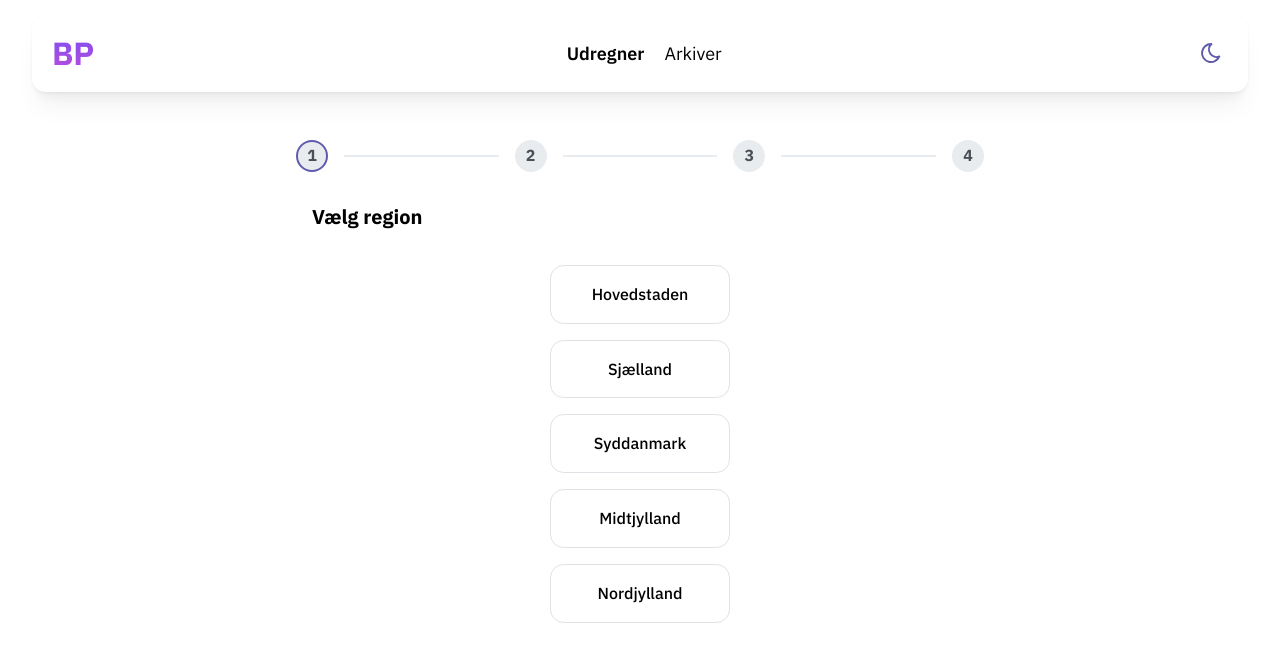
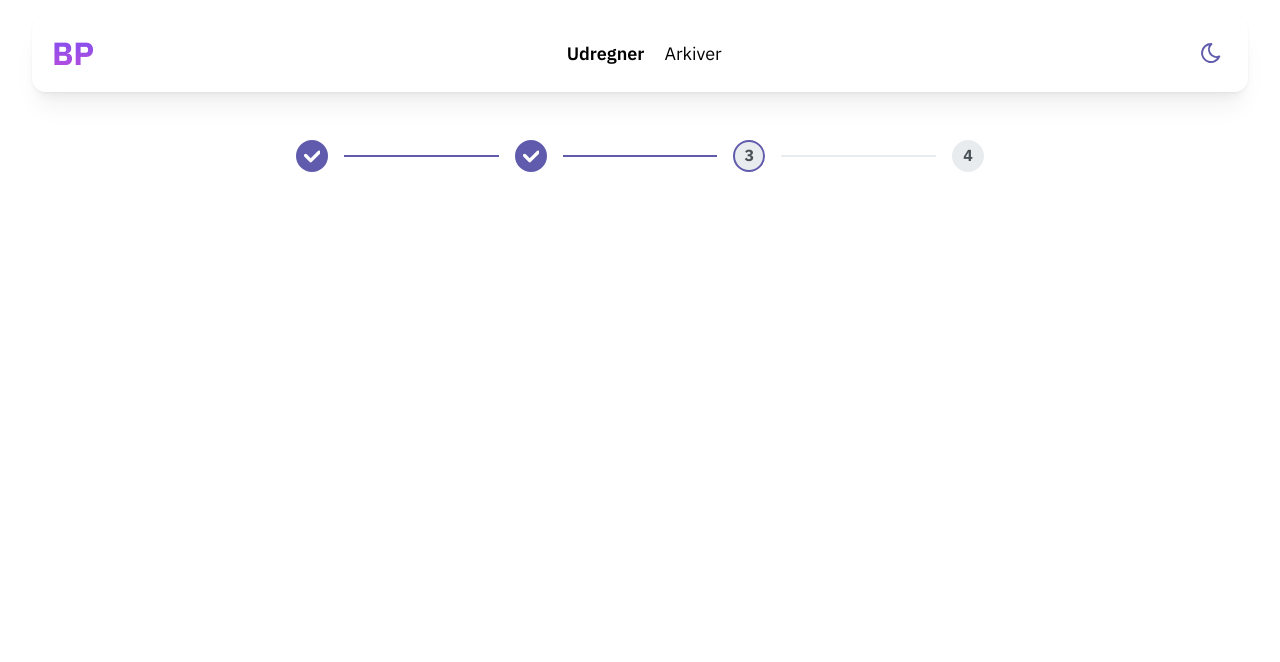
Before and after one commit to orc13a/BehandlerPaycheck, a Next.js app: page /calculator in a window 1280 px wide. Both pictures are taken after a click on the button "Indsæt data for vagter". Shown: the top 662 px of the page. Built offline with nearby package versions, Linux system fonts and the light colour scheme.

Commit message:
Update page.js

```diff
--- a/app/calculator/page.js
+++ b/app/calculator/page.js
@@ -2,6 +2,7 @@
 
 import { Center, Container, Flex, Paper, Stack, Stepper, Text, Transition, useMantineColorScheme } from "@mantine/core";
 import styles from './page.module.css';
+import { useState } from "react";
 
 const regions = [
     'Hovedstaden',
@@ -11,11 +12,20 @@ const regions = [
     'Nordjylland'
 ];
 
+const StepperTitle = ({ t }) => (
+    <Text size='xl' fw='bold' mb='xl'>
+        {t}
+    </Text>
+);
+
 export default function Calculator() {
     const { colorScheme } = useMantineColorScheme();
+    const [active, setActive] = useState(0);
+    const nextStep = () => setActive((current) => (current < 3 ? current + 1 : current));
+    const prevStep = () => setActive((current) => (current > 0 ? current - 1 : current));
 
     const RegionPaper = ({ region }) => (
-        <Paper w='180px' withBorder p='md' className={colorScheme === 'light' ? styles.regionPaperLight : styles.regionPaperDark }>
+        <Paper onClick={nextStep} w='180px' withBorder p='md' className={colorScheme === 'light' ? styles.regionPaperLight : styles.regionPaperDark}>
             <Text fw={500}>
                 {region}
             </Text>
@@ -25,12 +35,10 @@ export default function Calculator() {
     return (
         <>
             <Container size='sm'>
-                <Stepper w='100%' iconSize={32} active={0}>
+                <Stepper w='100%' iconSize={32} active={active} onStepClick={setActive}>
                     <Stepper.Step aria-label='Vælg region'>
                         <Flex px='md' py='sm' direction='column'>
-                            <Text size='xl' fw='bold' mb='xl'>
-                                Vælg region
-                            </Text>
+                            <StepperTitle t="Vælg region" />
                             <Center>
                                 <Stack>
                                     {regions.map(r => (
@@ -41,13 +49,19 @@ export default function Calculator() {
                         </Flex>
                     </Stepper.Step>
                     <Stepper.Step aria-label='Vælg entreprenør'>
-
+                        <Flex px='md' py='sm' direction='column'>
+                            <StepperTitle t="Vælg entreprenør" />
+                        </Flex>
                     </Stepper.Step>
                     <Stepper.Step aria-label='Indsæt data for vagter'>
+                        <Flex px='md' py='sm' direction='column'>
 
+                        </Flex>
                     </Stepper.Step>
                     <Stepper.Step aria-label='Færdige overblik'>
+                        <Flex px='md' py='sm' direction='column'>
 
+                        </Flex>
                     </Stepper.Step>
                 </Stepper>
             </Container>
```
